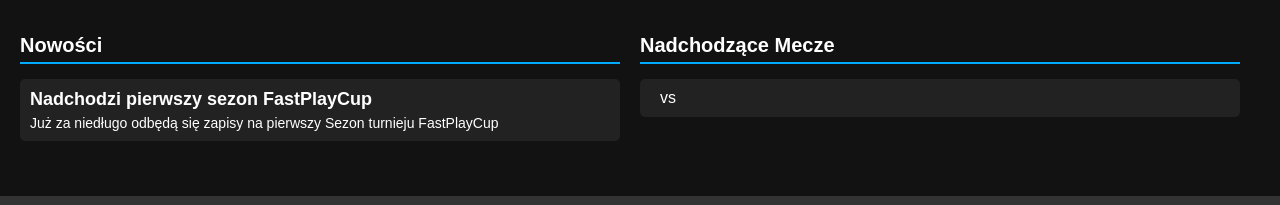
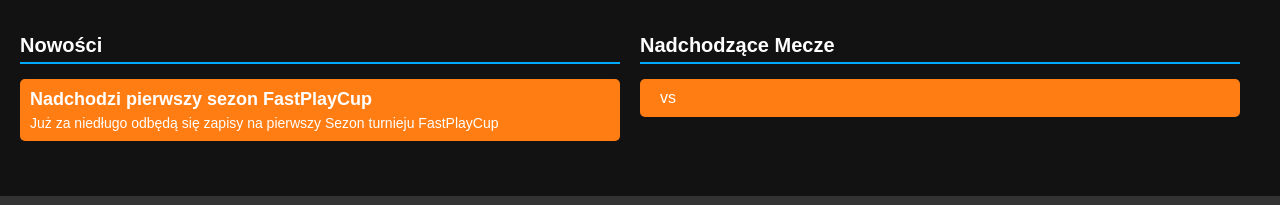
Before and after one commit to Bl4sev9/FastPlayCup, a plain HTML site: page index.html in a window 1280 px wide. Shown: the part 61-266 px from the top of the page. Drawn offline with Linux system fonts and the light colour scheme.

Commit message:
Update index.html

```diff
--- a/index.html
+++ b/index.html
@@ -73,7 +73,7 @@
         .news-item, .match-item {
             margin-bottom: 15px;
             padding: 10px;
-            background-color: #222;
+            background-color: #FF7D13;
             border-radius: 5px;
         }
 
```
